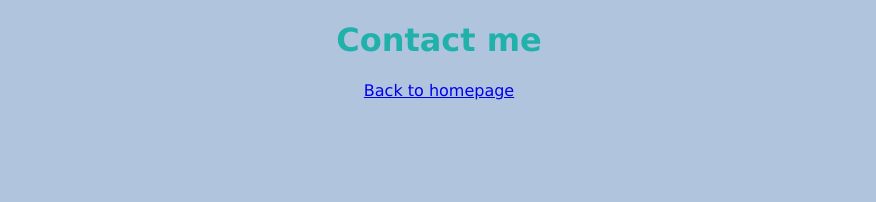
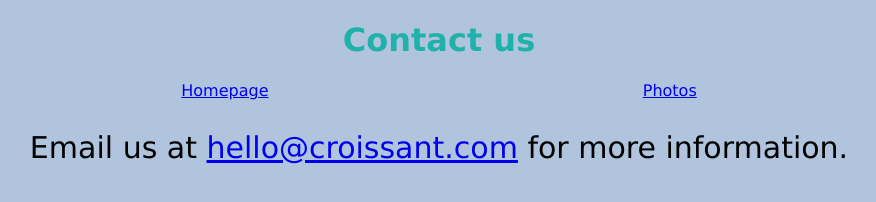
Before and after one commit to elizabethkatk/Croissant, a plain HTML site: page contact.html in a window 1280 px wide. Shown: the whole page, without its empty margins (201-1077 px from the left). Drawn offline with Linux system fonts and the light colour scheme.

Commit message:
Added email information

```diff
--- a/contact.html
+++ b/contact.html
@@ -8,7 +8,16 @@
     <link rel="stylesheet" href="/resources/style.css" />
   </head>
   <body>
-    <h1>Contact me</h1>
-    <a href="/">Back to homepage</a>
+    <h1>Contact us</h1>
+    <div class="navigation">
+      <a href="/">Homepage</a>
+      <a href="/photos.html">Photos</a>
+    </div>
+
+    <p>
+      Email us at
+      <a href="mailto:hello@croissant.com">hello@croissant.com</a> for more
+      information.
+    </p>
   </body>
 </html>
```
